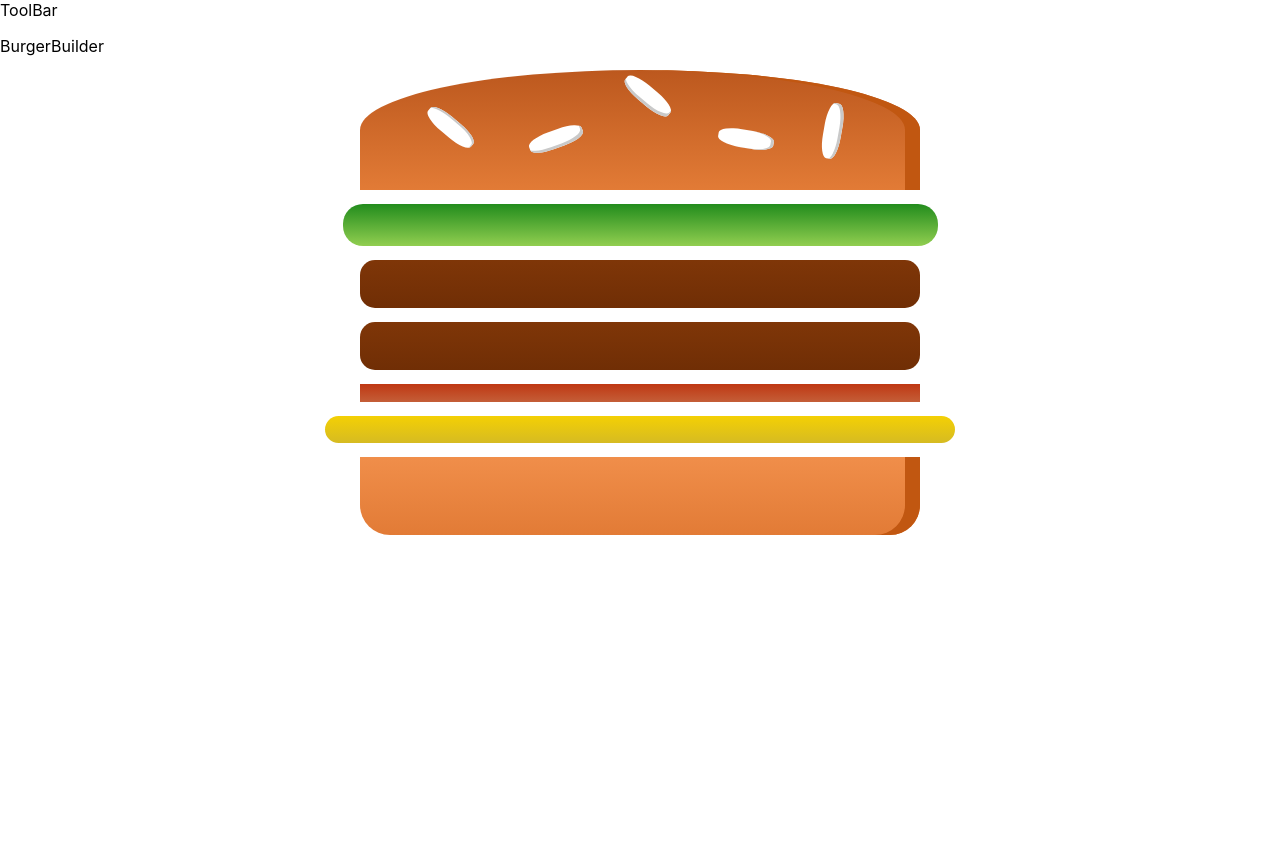
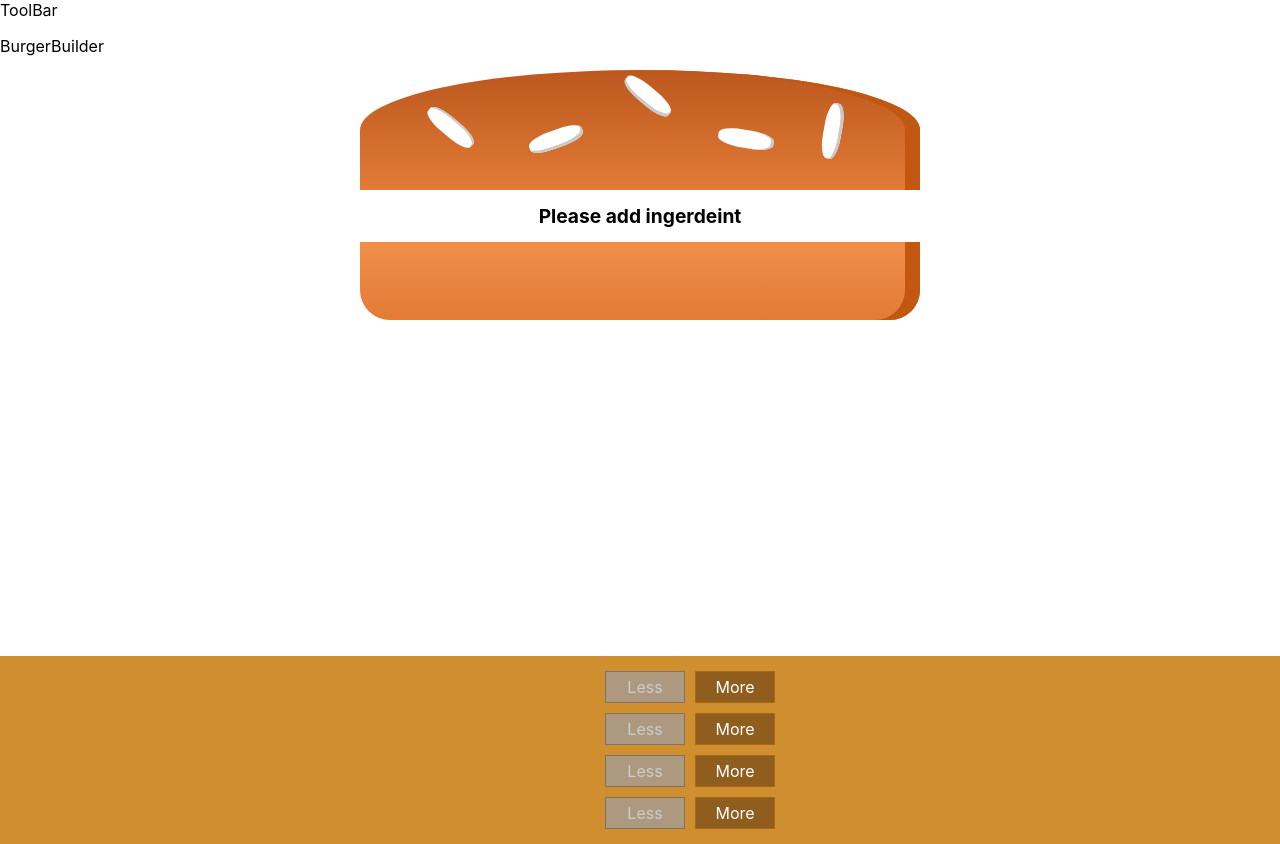
Before and after one commit to behrang1360/BurgerLand, a React (Create React App) app: page / in a window 1280 px wide. Before the commit the page ends 800 px from the top, so only its background shows below. Built offline with nearby package versions, Linux system fonts and the light colour scheme.

Commit message:
Add daynamic ingerdient

```diff
--- /dev/null
+++ b/src/components/BuildControls/BuildControl/BuildControl.css
@@ -0,0 +1,58 @@
+.BuildControl {
+  display: flex;
+  justify-content: space-between;
+  align-items: center;
+  margin: 5px 0;
+}
+
+.BuildControl button {
+  display: block;
+  font: inherit;
+  padding: 5px;
+  margin: 0 5px;
+  width: 80px;
+  border: 1px solid #aa6817;
+  cursor: pointer;
+  outline: none;
+}
+
+.BuildControl button:disabled {
+  background-color: #ac9980;
+  border: 1px solid #7e7365;
+  color: #ccc;
+  cursor: default;
+}
+
+.BuildControl button:hover:disabled {
+  background-color: #ac9980;
+  color: #ccc;
+  cursor: not-allowed;
+}
+
+.Label {
+  padding: 10px;
+  font-weight: bold;
+  width: 80px;
+}
+
+.BuildControl .Less {
+  background-color: #d39952;
+  color: white;
+}
+
+.BuildControl .More {
+  background-color: #8f5e1e;
+  color: white;
+}
+
+.BuildControl .Less:hover,
+.BuildControl .Less:active {
+  background-color: #daa972;
+  color: white;
+}
+
+.BuildControl .More:hover,
+.BuildControl .More:active {
+  background-color: #99703f;
+  color: white;
+}
--- /dev/null
+++ b/src/components/BuildControls/BuildControl/BuildControl.jsx
@@ -0,0 +1,18 @@
+import React from "react";
+import "./BuildControl.css";
+
+const buildControl = props => {
+  return (
+    <div className="BuildControl">
+      <div className="Label">{props.label}</div>
+      <button className="Less" disabled={props.disabled} onClick={props.remove}>
+        Less
+      </button>
+      <button className="More" onClick={props.added}>
+        More
+      </button>
+    </div>
+  );
+};
+
+export default buildControl;
--- /dev/null
+++ b/src/components/BuildControls/BuildControls.css
@@ -0,0 +1,52 @@
+.BuildControls {
+  width: 100%;
+  background-color: #cf8f2e;
+  display: flex;
+  flex-flow: column;
+  align-items: center;
+  box-shadow: 0 2px 1px #ccc;
+  margin: auto;
+  padding: 10px 0;
+}
+
+.OrderButton {
+  background-color: #dad735;
+  outline: none;
+  cursor: pointer;
+  border: 1px solid #966909;
+  color: #966909;
+  font-family: inherit;
+  font-size: 1.2em;
+  padding: 15px 30px;
+  box-shadow: 2px 2px 2px #966909;
+}
+
+.OrderButton:hover,
+.OrderButton:active {
+  background-color: #a0db41;
+  border: 1px solid #966909;
+  color: #966909;
+}
+
+.OrderButton:disabled {
+  background-color: #c7c6c6;
+  cursor: not-allowed;
+  border: 1px solid #ccc;
+  color: #888888;
+}
+
+.OrderButton:not(:disabled) {
+  animation: enable 0.3s linear;
+}
+
+@keyframes enable {
+  0% {
+    transform: scale(1);
+  }
+  60% {
+    transform: scale(1.1);
+  }
+  100% {
+    transform: scale(1);
+  }
+}
--- /dev/null
+++ b/src/components/BuildControls/BuildControls.jsx
@@ -0,0 +1,31 @@
+import React from "react";
+import BuildControl from "../../components/BuildControls/BuildControl/BuildControl";
+import "./BuildControls.css";
+
+const controls = [
+  { lable: "Salad", type: "Salad" },
+  { lable: "Bacon", type: "Bacon" },
+  { lable: "Meat", type: "Meat" },
+  { lable: "Cheese", type: "Cheese" }
+];
+
+const buildControls = props => {
+  return (
+    <div className="BuildControls">
+      {controls.map(el => {
+        return (
+          <BuildControl
+            added={() => props.addIngerdient(el.type)}
+            remove={()=>props.removeIngerdient(el.type)}
+            lable={el.lable}
+            type={el.type}
+            key={el.type}
+            disabled ={props.disabledInfo[el.type]}
+          />
+        );
+      })}
+    </div>
+  );
+};
+
+export default buildControls;
--- a/src/components/Burger/Burger.jsx
+++ b/src/components/Burger/Burger.jsx
@@ -3,18 +3,25 @@ import "./Burger.css";
 import BurgerIngerdient from "../Burger/BurgerIngerdient/BurgerIngerdient";
 
 const burger = props => {
-  let transformIngerdient = Object.keys(props.ingerdients).map(igKey => {
-    return [...Array(props.ingerdients[igKey])].map((_, index) => {
-      return (
-        <BurgerIngerdient key={index + igKey} type={igKey}></BurgerIngerdient>
-      );
-    });
-  });
+  let transformIngerdient = Object.keys(props.ingerdients)
+    .map(igKey => {
+      return [...Array(props.ingerdients[igKey])].map((_, index) => {
+        return (
+          <BurgerIngerdient key={index + igKey} type={igKey}></BurgerIngerdient>
+        );
+      });
+    })
+    .reduce((arr, item) => {
+      return arr.concat(item);
+    }, []);
+  if (transformIngerdient.length === 0) {
+    transformIngerdient = <span>Please add ingerdeint</span>;
+  }
   return (
     <div className="Burger">
-      <BurgerIngerdient type="BreadTop"></BurgerIngerdient>
+      <BurgerIngerdient key="Top" type="BreadTop"></BurgerIngerdient>
       {transformIngerdient}
-      <BurgerIngerdient type="BreadBottom"></BurgerIngerdient>
+      <BurgerIngerdient key="Buttom" type="BreadBottom"></BurgerIngerdient>
     </div>
   );
 };
--- a/src/containers/BurgerBuilder/BurgerBuilder.jsx
+++ b/src/containers/BurgerBuilder/BurgerBuilder.jsx
@@ -1,20 +1,71 @@
 import React, { Component } from "react";
 import Wrapper from "../../hoc/Warpper";
 import Burger from "../../components/Burger/Burger";
+import BuildControls from "../../components/BuildControls/BuildControls";
+
+const INGERDIENT_PRICE = {
+  Salad: 0.5,
+  Meat: 1.5,
+  Cheese: 0.6,
+  Bacon: 0.78
+};
+
 class BurgerBuilder extends Component {
   state = {
     ingerdients: {
-      Salad: 1,
-      Meat: 2,
-      Bacon: 1,
-      Cheese: 1
+      Salad: 0,
+      Meat: 0,
+      Bacon: 0,
+      Cheese: 0
+    },
+    totalPrice: 1.5
+  };
+
+  addIngerdientHandler = type => {
+    let ingerdient = this.state.ingerdients[type];
+    let newIngerdientValue = ingerdient + 1;
+    let ingerdients = { ...this.state.ingerdients };
+    ingerdients[type] = newIngerdientValue;
+    let newTotalPrice = this.state.totalPrice + INGERDIENT_PRICE[type];
+    this.setState({
+      ingerdients,
+      newTotalPrice
+    });
+  };
+
+  removeIngerdientHandler = type => {
+    let ingerdient = this.state.ingerdients[type];
+    if (ingerdient <= 0) {
+      return;
     }
+    let newIngerdientValue = ingerdient - 1;
+    let ingerdients = { ...this.state.ingerdients };
+    ingerdients[type] = newIngerdientValue;
+    let newTotalPrice = this.state.totalPrice - INGERDIENT_PRICE[type];
+    this.setState({
+      ingerdients,
+      newTotalPrice
+    });
   };
+
   render() {
+    debugger;
+    const disabledIngerdient = {
+      ...this.state.ingerdients
+    };
+    for (let key in disabledIngerdient) {
+      disabledIngerdient[key] = disabledIngerdient[key] <= 0;
+    }
+
     return (
       <Wrapper>
         <div>BurgerBuilder</div>
         <Burger ingerdients={this.state.ingerdients}></Burger>
+        <BuildControls
+          addIngerdient={this.addIngerdientHandler}
+          removeIngerdient={this.removeIngerdientHandler}
+          disabledInfo={disabledIngerdient}
+        />
       </Wrapper>
     );
   }
```
